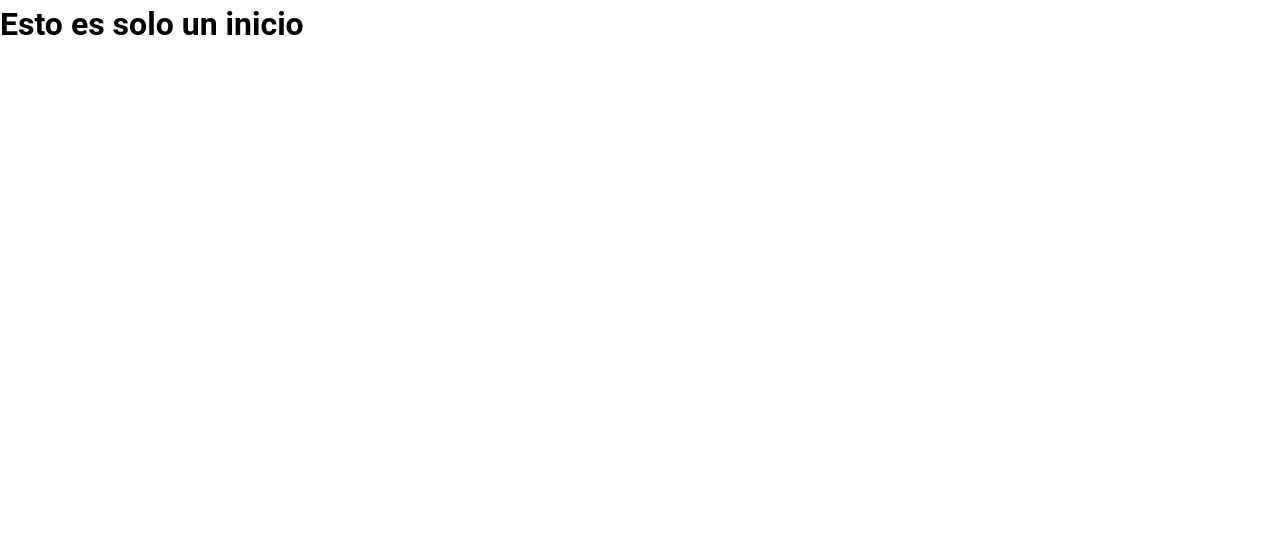
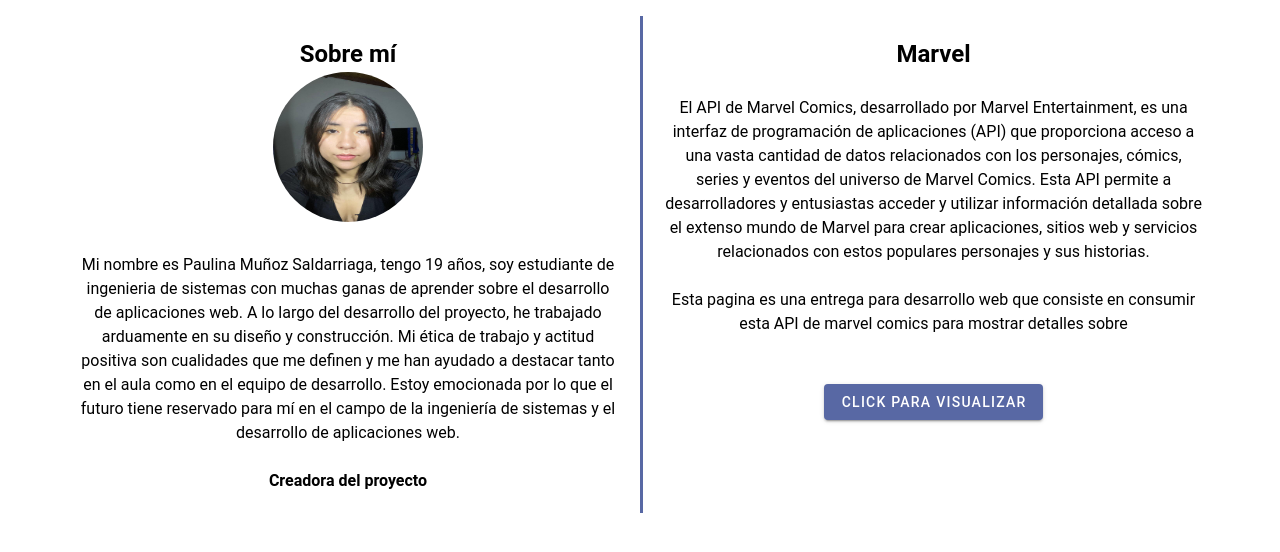
Before and after one commit to PaulinaMS2/Marvel_API_Frontend, a Nuxt app in the folder marvel-app/: page /inicio in a window 1280 px wide. Shown: the top 552 px of the page. Built offline with nearby package versions, Linux system fonts and the light colour scheme.

Commit message:
Feat: Creación página de inicio.

```diff
--- a/marvel-app/pages/inicio.vue
+++ b/marvel-app/pages/inicio.vue
@@ -1,3 +1,78 @@
 <template>
-  <h1>Esto es solo un inicio</h1>
+  <v-container>
+    <div class="container">
+      <div class="left-content">
+        <h2>Sobre mí</h2>
+        <img class="fotoMi" src="Foto.jpeg">
+        <br>
+        <br>
+        <p>Mi nombre es Paulina Muñoz Saldarriaga, tengo 19 años, soy estudiante de ingenieria de sistemas
+          con muchas ganas de aprender sobre el desarrollo de aplicaciones web.
+
+          A lo largo del desarrollo del proyecto, he trabajado arduamente en su diseño y construcción. Mi ética de
+          trabajo y actitud positiva son cualidades que me definen y me han ayudado a destacar tanto en el aula como
+          en el equipo de desarrollo.
+
+          Estoy emocionada por lo que el futuro tiene reservado para mí en el campo de la ingeniería de sistemas y el desarrollo
+          de aplicaciones web.
+        </p>
+        <br>
+        <h4>Creadora del proyecto</h4>
+      </div>
+    <div class="right-content">
+      <h2>Marvel</h2>
+      <br>
+      <p>El API de Marvel Comics, desarrollado por Marvel Entertainment, es una interfaz de programación de aplicaciones
+         (API) que proporciona acceso a una vasta cantidad de datos relacionados con los personajes, cómics, series y
+         eventos del universo de Marvel Comics. Esta API permite a desarrolladores y entusiastas acceder y utilizar
+          información detallada sobre el extenso mundo de Marvel para crear aplicaciones, sitios web y servicios
+          relacionados con estos populares personajes y sus historias.</p>
+      <br>
+      <p>Esta pagina es una entrega para desarrollo web que consiste en consumir esta API de marvel comics
+        para mostrar detalles sobre
+
+      </p>
+      <br>
+      <br>
+      <v-btn color="#5868a4" type="submit" class="btnClick" to="/personajes">Click para visualizar</v-btn>
+    </div>
+    </div>
+  </v-container>
 </template>
+
+<style scoped>
+.container {
+  display: flex;
+  justify-content: space-between; /* Espacio entre las divisiones */
+
+}
+
+.fotoMi{
+  border-radius: 50% !important;
+  width: 150px;
+  height: 150px;
+  overflow: hidden;
+}
+
+.left-content, .right-content {
+  width: 50%; /* Cada división ocupa el 50% del contenedor */
+  padding: 20px;
+  text-align: center;
+  justify-content: center;
+
+}
+
+.left-content {
+  justify-content: center;
+  align-items: center;
+
+}
+
+.right-content {
+
+  border-left:3px solid #5868a4;
+}
+
+
+
+</style>
--- a/marvel-app/pages/personajes.vue
+++ b/marvel-app/pages/personajes.vue
@@ -74,7 +74,6 @@
   .personaje-img {
       width: 300px !important;
       height: 300px !important;
-
   }
 
   .info{
```
Also changed, not shown: marvel-app/public/Foto.jpeg (added).
